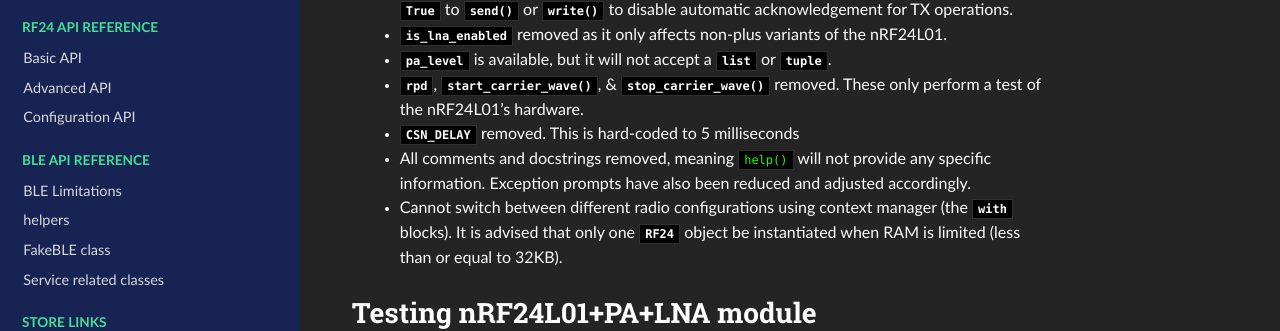
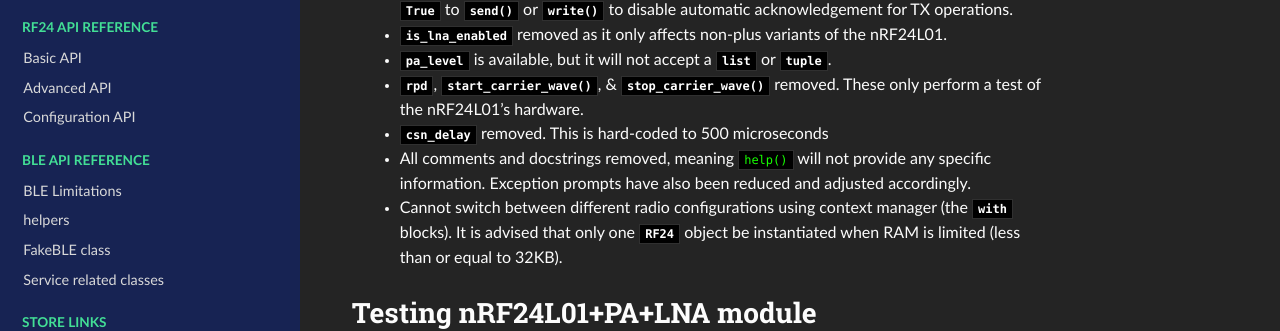
Before and after one commit to nRF24/CircuitPython_nRF24L01, a Sphinx documentation site: the page built from docs/troubleshooting.rst, in a window 1280 px wide and 900 px high, scrolled down 2384 px. Shown: the part 134-465 px from the top of the window. Built offline with Sphinx 7.4.7 and the Read the Docs theme 2.0.0, drawn with Linux system fonts in a browser that asks for light colours.

Commit message:
better csn_delay access

```diff
--- a/docs/advanced_api.rst
+++ b/docs/advanced_api.rst
@@ -299,7 +299,7 @@
 
 .. automethod:: circuitpython_nrf24l01.rf24.RF24.write
 
-    This function isn't completely non-blocking as we still need to wait 5 ms (`CSN_DELAY`)
+    This function isn't completely non-blocking as we still need to wait `csn_delay`
     for the CSN pin to settle (allowing an accurate SPI write transaction). Example usage of
     this function can be seen in the `IRQ pin example <examples.html#irq-pin-example>`_ and
     in the `Stream example's "master_fifo()" function <examples.html#stream-example>`_
--- a/docs/configure_api.rst
+++ b/docs/configure_api.rst
@@ -6,10 +6,12 @@
 Configuration API
 -----------------
 
-CSN_DELAY
+csn_delay
 ******************************
 
-.. autodata:: circuitpython_nrf24l01.rf24.CSN_DELAY
+.. autoattribute:: circuitpython_nrf24l01.rf24.RF24.csn_delay
+
+    This time (specified in seconds) allows for a clean SPI transaction.
 
 dynamic_payloads
 ******************************
--- a/docs/troubleshooting.rst
+++ b/docs/troubleshooting.rst
@@ -113,7 +113,7 @@
       accept a `list` or `tuple`.
     * `rpd`, `start_carrier_wave()`, & `stop_carrier_wave()` removed. These only perform a
       test of the nRF24L01's hardware.
-    * `CSN_DELAY` removed. This is hard-coded to 5 milliseconds
+    * `csn_delay` removed. This is hard-coded to 500 microseconds
     * All comments and docstrings removed, meaning ``help()`` will not provide any specific
       information. Exception prompts have also been reduced and adjusted accordingly.
     * Cannot switch between different radio configurations using context manager (the `with`
```
Also changed, not shown: 2 other files.
